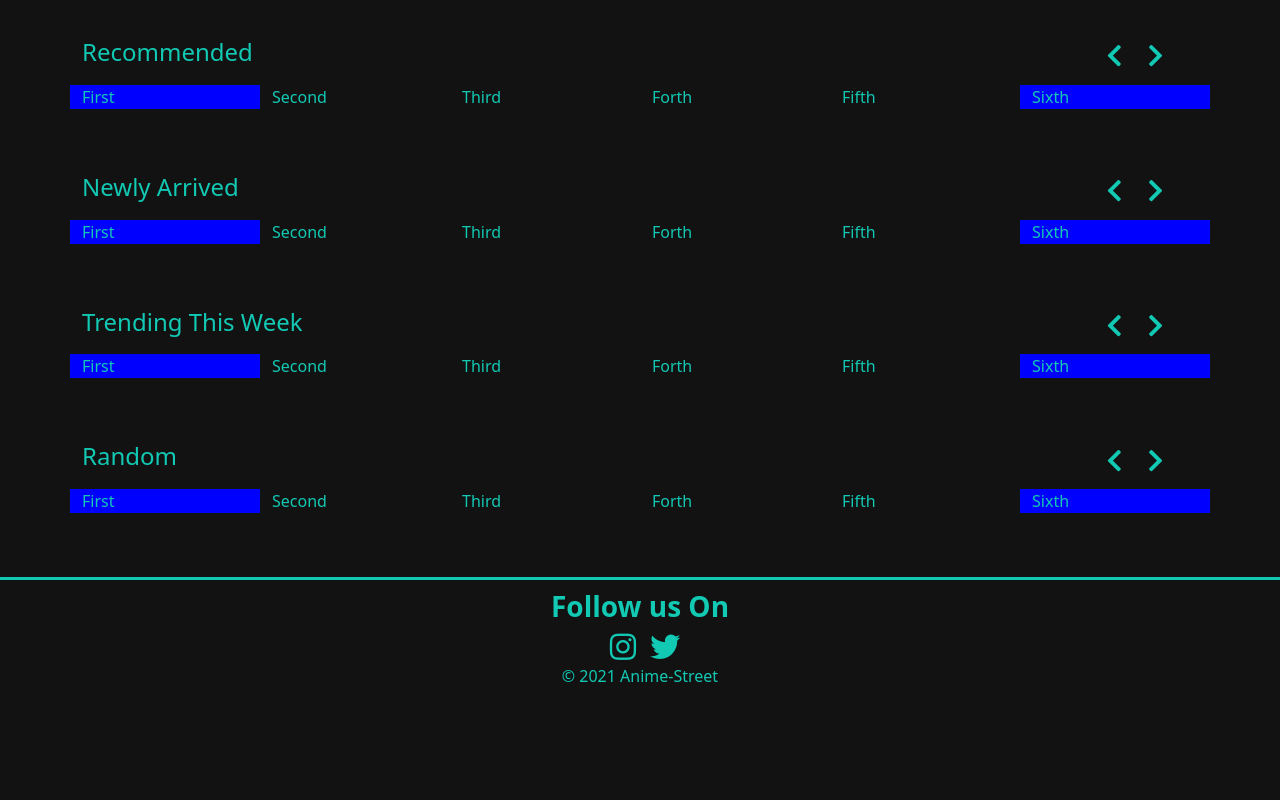
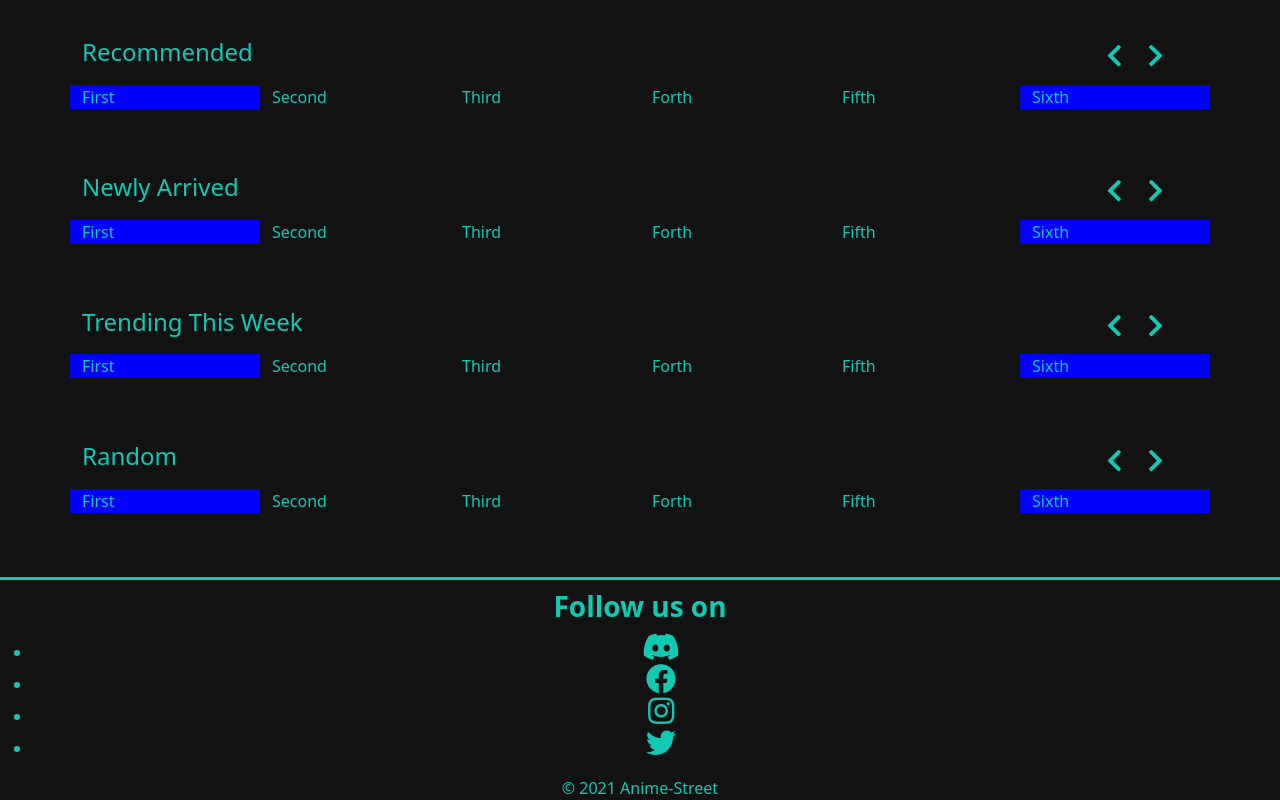
Before and after one commit to GouravShDev/AnimeStreet, a plain HTML site: page index.html in a window 1280 px wide. Shown: the part 543-1343 px from the top of the page. Before the commit the page ends 1231 px from the top, so only its background shows below. Drawn offline with nearby package versions, Linux system fonts and the light colour scheme; no server answers; a web font is replaced by a local one.

Commit message:
Updated Footer

```diff
--- a/footer.html
+++ b/footer.html
@@ -2,13 +2,14 @@
 
 <footer>
     <div class="bottom-container">
-      <h3 class="follow">Follow us On</h3>
-      <div class="contact-div">
-        <a href="https://instagram.com"><i class="fab fa-instagram contact-icon"></i>
-        </a>
-      </div>
-      <div class="contact-div">
-        <a href="https://twitter.com/"><i class="fab fa-twitter contact-icon"></i></a>
+      <h3 class="follow">Follow us on</h3>
+      <div class="social-menu">
+        <ul>
+          <li><a href="http://discord.com/"><i class="fab fa-discord contact-icon"></i></a></li>
+          <li><a href="https://www.facebook.com/"><i class="fab fa-facebook contact-icon"></i></a></li>
+          <li><a href="https://instagram.com"><i class="fab fa-instagram contact-icon"></i></a></li>
+          <li><a href="https://twitter.com/"><i class="fab fa-twitter contact-icon"></i></a></li>
+        </ul>
       </div>
       <p class="end-text">© 2021 Anime-Street</p>
     </div>
```
